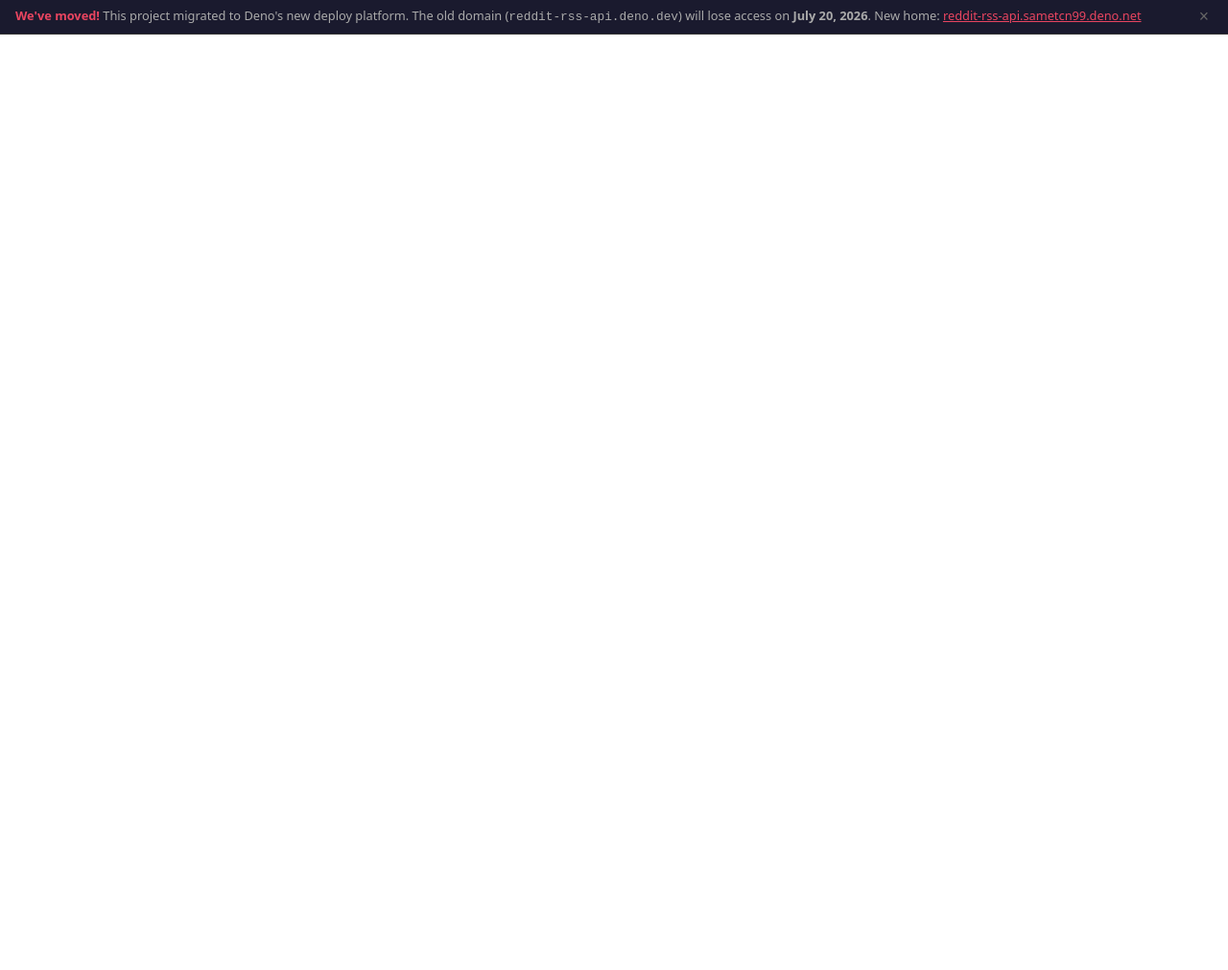
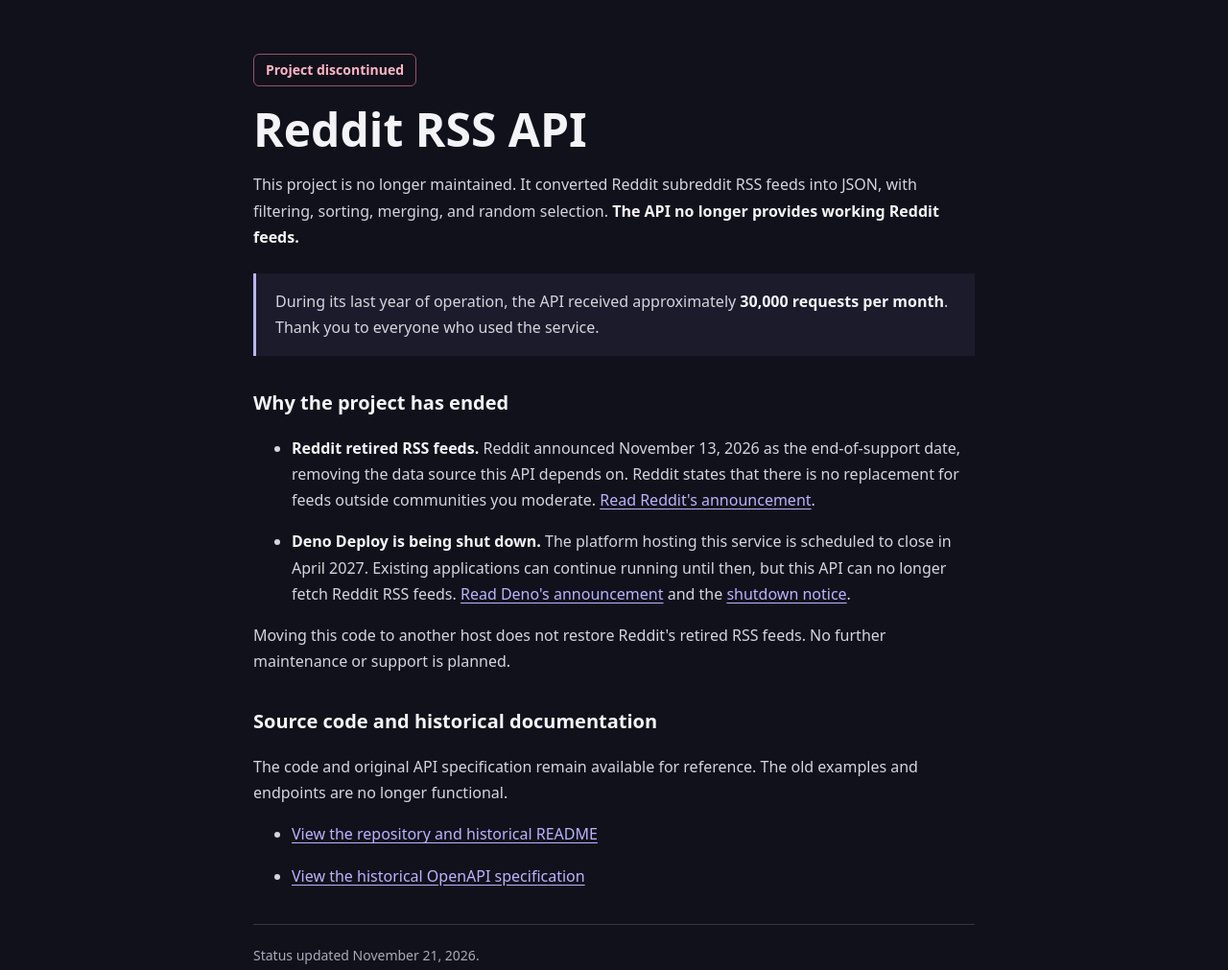
Before and after one commit to sametcn99/reddit-rss-api, a plain HTML site: page index.html in a window 1280 px wide. Shown: the whole page at 96% size. Before the commit the page ends 800 px from the top, so only its background shows below. Drawn offline with Linux system fonts and the light colour scheme.

Commit message:
docs: discontinue Reddit RSS API
Document Reddit's RSS retirement and Deno Deploy's upcoming shutdown.
Preserve the API reference as historical documentation and record
approximately 30,000 monthly requests during the final year of operation.

```diff
--- a/index.html
+++ b/index.html
@@ -1,100 +1,164 @@
 <!doctype html>
 <html lang="en">
 	<head>
-		<title>Reddit RSS API | Documentation</title>
+		<title>Reddit RSS API | Discontinued</title>
 		<meta charset="utf-8" />
 		<meta name="viewport" content="width=device-width, initial-scale=1" />
-		<meta name="description"
-			content="A Deno-powered HTTP service that turns Reddit subreddit RSS feeds into structured JSON." />
-		<meta name="keywords"
-			content="reddit, rss, api, json, deno, documentation" />
+		<meta
+			name="description"
+			content="Reddit RSS API has been discontinued following Reddit's RSS retirement and the announced Deno Deploy shutdown. Source code and historical documentation remain available."
+		/>
 		<meta name="robots" content="index, follow" />
 		<meta name="author" content="sametcn99" />
+		<meta name="color-scheme" content="dark" />
 		<link rel="icon" type="image/x-icon" href="/favicon.ico" />
-
-		<!-- Open Graph / Facebook -->
 		<meta property="og:type" content="website" />
-		<meta property="og:url"
-			content="https://reddit-rss-api.sametcn99.deno.net/" />
-		<meta property="og:title" content="Reddit RSS API | Documentation" />
+		<meta
+			property="og:url"
+			content="https://reddit-rss-api.sametcn99.deno.net/"
+		/>
+		<meta property="og:title" content="Reddit RSS API | Discontinued" />
 		<meta
 			property="og:description"
-			content="A Deno-powered HTTP service that turns Reddit subreddit RSS feeds into structured JSON with filtering, sorting, and merging."
+			content="This project is no longer maintained. Reddit retired RSS feeds, and Deno Deploy is scheduled to shut down in April 2027."
 		/>
-		<meta property="og:image"
-			content="https://reddit-rss-api.sametcn99.deno.net/favicon.ico" />
-
-		<!-- Twitter -->
-		<meta property="twitter:card" content="summary_large_image" />
-		<meta property="twitter:url"
-			content="https://reddit-rss-api.sametcn99.deno.net/" />
-		<meta property="twitter:title"
-			content="Reddit RSS API | Documentation" />
 		<meta
-			property="twitter:description"
-			content="A Deno-powered HTTP service that turns Reddit subreddit RSS feeds into structured JSON with filtering, sorting, and merging."
+			property="og:image"
+			content="https://reddit-rss-api.sametcn99.deno.net/favicon.ico"
 		/>
-		<meta property="twitter:image"
-			content="https://reddit-rss-api.sametcn99.deno.net/favicon.ico" />
+		<meta name="twitter:card" content="summary" />
+		<meta name="twitter:title" content="Reddit RSS API | Discontinued" />
+		<meta
+			name="twitter:description"
+			content="This project is no longer maintained. Reddit retired RSS feeds, and Deno Deploy is scheduled to shut down in April 2027."
+		/>
+		<meta
+			name="twitter:image"
+			content="https://reddit-rss-api.sametcn99.deno.net/favicon.ico"
+		/>
 		<style>
-		body {
-			margin: 0;
-		}
+			* {
+				box-sizing: border-box;
+			}
+			body {
+				margin: 0;
+				background: #11111b;
+				color: #d5d5df;
+				font-family: system-ui, -apple-system, sans-serif;
+				line-height: 1.7;
+			}
+			main {
+				max-width: 800px;
+				margin: 0 auto;
+				padding: 56px 24px;
+			}
+			.status {
+				display: inline-block;
+				margin: 0;
+				padding: 4px 12px;
+				border: 1px solid #985366;
+				border-radius: 6px;
+				color: #ffb5c5;
+				font-size: 0.875rem;
+				font-weight: 600;
+			}
+			h1, h2, strong {
+				color: #f4f4f8;
+			}
+			h1 {
+				margin: 16px 0;
+				font-size: clamp(2rem, 6vw, 3rem);
+				line-height: 1.2;
+			}
+			h2 {
+				margin-top: 32px;
+				font-size: 1.25rem;
+			}
+			a {
+				color: #b9b4ff;
+				text-underline-offset: 3px;
+				overflow-wrap: anywhere;
+			}
+			a:hover {
+				color: #e0ddff;
+			}
+			a:focus-visible {
+				outline: 2px solid #b9b4ff;
+				outline-offset: 4px;
+			}
+			li + li {
+				margin-top: 16px;
+			}
+			.usage {
+				margin: 24px 0;
+				padding: 16px 20px;
+				border-left: 3px solid #b9b4ff;
+				background: #1b1b2b;
+			}
+			footer {
+				margin-top: 36px;
+				padding-top: 20px;
+				border-top: 1px solid #353545;
+				color: #aaaab9;
+				font-size: 0.875rem;
+			}
 		</style>
-		<script defer src="https://umami.sametcc.me/script.js"
-			data-website-id="276eaa1b-b400-4185-a887-3371fc7ee745"></script>
+		<script
+			defer
+			src="https://umami.sametcc.me/script.js"
+			data-website-id="276eaa1b-b400-4185-a887-3371fc7ee745"
+		></script>
 	</head>
 	<body>
-		<div
-			id="migration-notice"
-			style="
-        background: #1a1a2e;
-        border-bottom: 1px solid #333;
-        padding: 8px 16px;
-        font-family:
-          system-ui,
-          -apple-system,
-          sans-serif;
-        color: #aaa;
-        font-size: 0.8rem;
-        line-height: 1.4;
-        display: flex;
-        align-items: center;
-        gap: 10px;
-      "
-		>
-			<span style="flex: 1">
-        <strong style="color: #e94560">We've moved!</strong>
-        This project migrated to Deno's new deploy platform. The old domain (<code>reddit-rss-api.deno.dev</code>) will lose access on
-        <strong>July 20, 2026</strong>. New home:
-        <a href="https://reddit-rss-api.sametcn99.deno.net/" style="color: #e94560">reddit-rss-api.sametcn99.deno.net</a>
-      </span>
-			<button
-				onclick="document.getElementById('migration-notice').remove()"
-				style="background: none; border: none; color: #666; cursor: pointer; font-size: 1.1rem; padding: 0 4px; line-height: 1"
-				title="Dismiss"
-			>
-        &times;
-      </button>
-		</div>
-		<script
-			id="api-reference"
-			data-url="/openapi.json"
-			data-configuration='{
-				"theme": "deepSpace",
-				"layout": "modern",
-				"showSidebar": true,
-				"searchHotKey": "k",
-				"defaultHttpClient": {
-					"targetKey": "shell",
-					"clientKey": "curl"
-				},
-				"spec": {
-					"url": "/openapi.json"
-				}
-			}'
-		></script>
-		<script
-			src="https://cdn.jsdelivr.net/npm/@scalar/api-reference"></script>
+		<main>
+			<p class="status">Project discontinued</p>
+			<h1>Reddit RSS API</h1>
+			<p>
+				This project is no longer maintained. It converted Reddit subreddit
+				RSS feeds into JSON, with filtering, sorting, merging, and random
+				selection. <strong>The API no longer provides working Reddit feeds.</strong>
+			</p>
+			<p class="usage">
+				During its last year of operation, the API received approximately
+				<strong>30,000 requests per month</strong>.
+				Thank you to everyone who used the service.
+			</p>
+			<h2>Why the project has ended</h2>
+			<ul>
+				<li>
+					<strong>Reddit retired RSS feeds.</strong> Reddit announced
+					<time datetime="2026-11-13">November 13, 2026</time> as the
+					end-of-support date, removing the data source this API depends on.
+					Reddit states that there is no replacement for feeds outside
+					communities you moderate.
+					<a href="https://support.reddithelp.com/hc/en-us/articles/55472297340308-Changelog-November-10-2026">Read Reddit's announcement</a>.
+				</li>
+				<li>
+					<strong>Deno Deploy is being shut down.</strong> The platform
+					hosting this service is scheduled to close in
+					<time datetime="2027-04">April 2027</time>. Existing applications
+					can continue running until then, but this API can no longer fetch
+					Reddit RSS feeds.
+					<a href="https://deno.com/blog/cloudflare">Read Deno's announcement</a>
+					and the <a href="https://docs.deno.com/deploy/">shutdown notice</a>.
+				</li>
+			</ul>
+			<p>
+				Moving this code to another host does not restore Reddit's retired
+				RSS feeds. No further maintenance or support is planned.
+			</p>
+			<h2>Source code and historical documentation</h2>
+			<p>
+				The code and original API specification remain available for
+				reference. The old examples and endpoints are no longer functional.
+			</p>
+			<ul>
+				<li><a href="https://github.com/sametcn99/reddit-rss-api">View the repository and historical README</a></li>
+				<li><a href="./openapi.json">View the historical OpenAPI specification</a></li>
+			</ul>
+			<footer>
+				Status updated <time datetime="2026-11-21">November 21, 2026</time>.
+			</footer>
+		</main>
 	</body>
 </html>
```
Also changed, not shown: openapi.json (+8 -7 lines), 1 other file.
